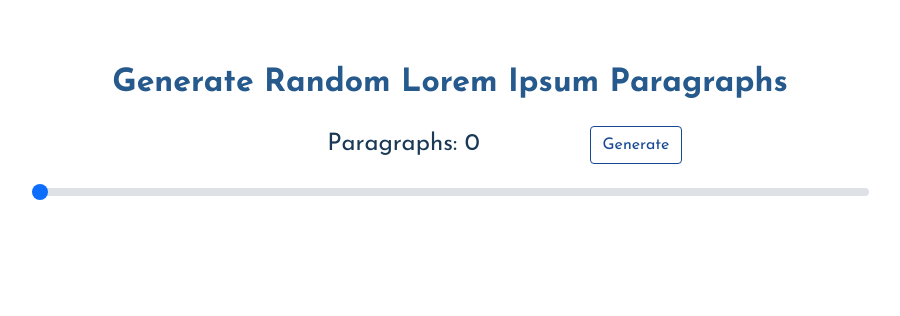
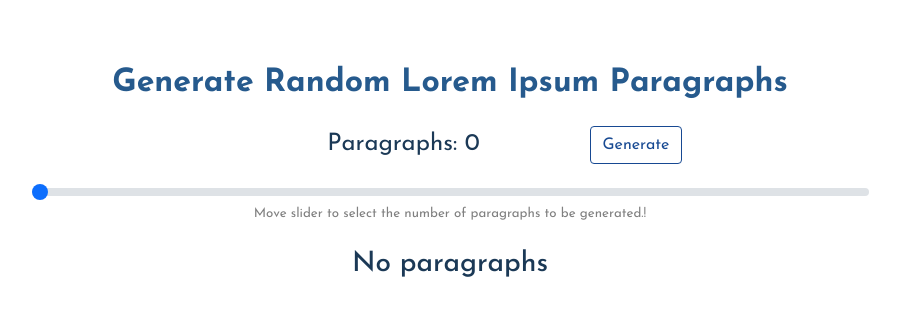
Before and after one commit to Adnan-Saleem-93/Lorem-Ipsum-Generator, a React (Create React App) app: page / in a window 1280 px wide. Shown: the top 316 px of the page, without its empty margins (190-1090 px from the left). Built offline with nearby package versions, Linux system fonts and the light colour scheme; the HTML template or start-up script is replaced by a standard one.

Commit message:
added paragraph section

```diff
--- a/src/App.css
+++ b/src/App.css
@@ -19,6 +19,7 @@
 .form-range {
   width: 75% !important;
   margin: 1rem auto !important;
+  margin-bottom: 0 !important;
 }
 .btn {
   text-align: center;
@@ -29,3 +30,20 @@
   color: #fff !important;
   background-color: #174992 !important;
 }
+.paragraph {
+  border: 1px solid lightgray;
+  border-radius: 8px;
+  margin: 1rem auto;
+  padding: 1rem;
+  width: 75%;
+  background-color: rgb(241, 241, 255);
+}
+.paragraph > p {
+  margin-bottom: 0 !important;
+}
+.helper-text {
+  font-size: smaller;
+  color: gray;
+  font-weight: 400;
+  margin: 0;
+}
--- a/src/App.js
+++ b/src/App.js
@@ -6,8 +6,10 @@ import "./App.css";
 
 function App() {
   const [value, setValue] = useState(0);
-  const handleChange = (event) => {
-    setValue(event.target.value);
+
+  // function to handle click event of 'Generate' button
+  const handleClick = (newValue) => {
+    setValue(newValue);
   };
   return (
     <Container className="App">
@@ -15,10 +17,10 @@ function App() {
         <h2 className="heading">Generate Random Lorem Ipsum Paragraphs</h2>
       </Row>
       <Row>
-        <ValueSelection value={value} onChange={handleChange} />
+        <ValueSelection onBtnClick={handleClick} />
       </Row>
       <Row>
-        <ParagraphSection value={value} />
+        <ParagraphSection paraLength={value} />
       </Row>
     </Container>
   );
--- a/src/components/paragraph-section.jsx
+++ b/src/components/paragraph-section.jsx
@@ -1,10 +1,41 @@
 import React from "react";
 import {lorem_ipsum} from "../utils/constants";
 
-const ParagraphSection = ({value}) => {
-  const renderParagraphs = () => {};
+const ParagraphSection = ({paraLength}) => {
+  const renderParagraphs = () => {
+    let paras = [];
+    let arr = lorem_ipsum.split(" ");
+    let len = arr.length;
 
-  return <>{renderParagraphs()}</>;
+    // first, iterate for the amount of paraLength value
+    for (let count = 0; count < paraLength; count++) {
+      // this loop will be used to shuffle the words in the lorem_ipsum string
+      for (let i = len - 1; i > 0; i--) {
+        let j = Math.floor(Math.random() * (i + 1));
+        let tmp = arr[i];
+        arr[i] = arr[j];
+        arr[j] = tmp;
+      }
+      paras.push(`${arr.join(" ").trim()}`);
+    }
+    return paras.map((para, index) => {
+      return (
+        <article key={`para_${index}`} className="paragraph">
+          <p>{para}</p>
+        </article>
+      );
+    });
+  };
+
+  return (
+    <>
+      {parseInt(paraLength) === 0 ? (
+        <h3>No paragraphs</h3>
+      ) : (
+        <section>{renderParagraphs()}</section>
+      )}
+    </>
+  );
 };
 
 export default ParagraphSection;
--- a/src/components/value-selection.jsx
+++ b/src/components/value-selection.jsx
@@ -1,16 +1,25 @@
-import React from "react";
+import React, {useState} from "react";
 import {Form, Button, Col} from "react-bootstrap";
 
-const ValueSelection = ({value, onChange}) => {
+const ValueSelection = ({onBtnClick}) => {
+  const [value, setValue] = useState(0);
+  const handleChange = (event) => {
+    setValue(event.target.value);
+  };
   return (
     <>
       <Col md={{span: 3, offset: 4}}>
         <p className="paragraph-text">Paragraphs: {value}</p>
       </Col>
       <Col md="2">
-        <Button variant="outline-primary">Generate</Button>
+        <Button variant="outline-primary" onClick={() => onBtnClick(value)}>
+          Generate
+        </Button>
       </Col>
-      <Form.Range value={value} onChange={onChange} max="20" />
+      <Form.Range value={value} onChange={handleChange} max="20" />
+      <p className="helper-text">
+        Move slider to select the number of paragraphs to be generated.!
+      </p>
     </>
   );
 };
```
